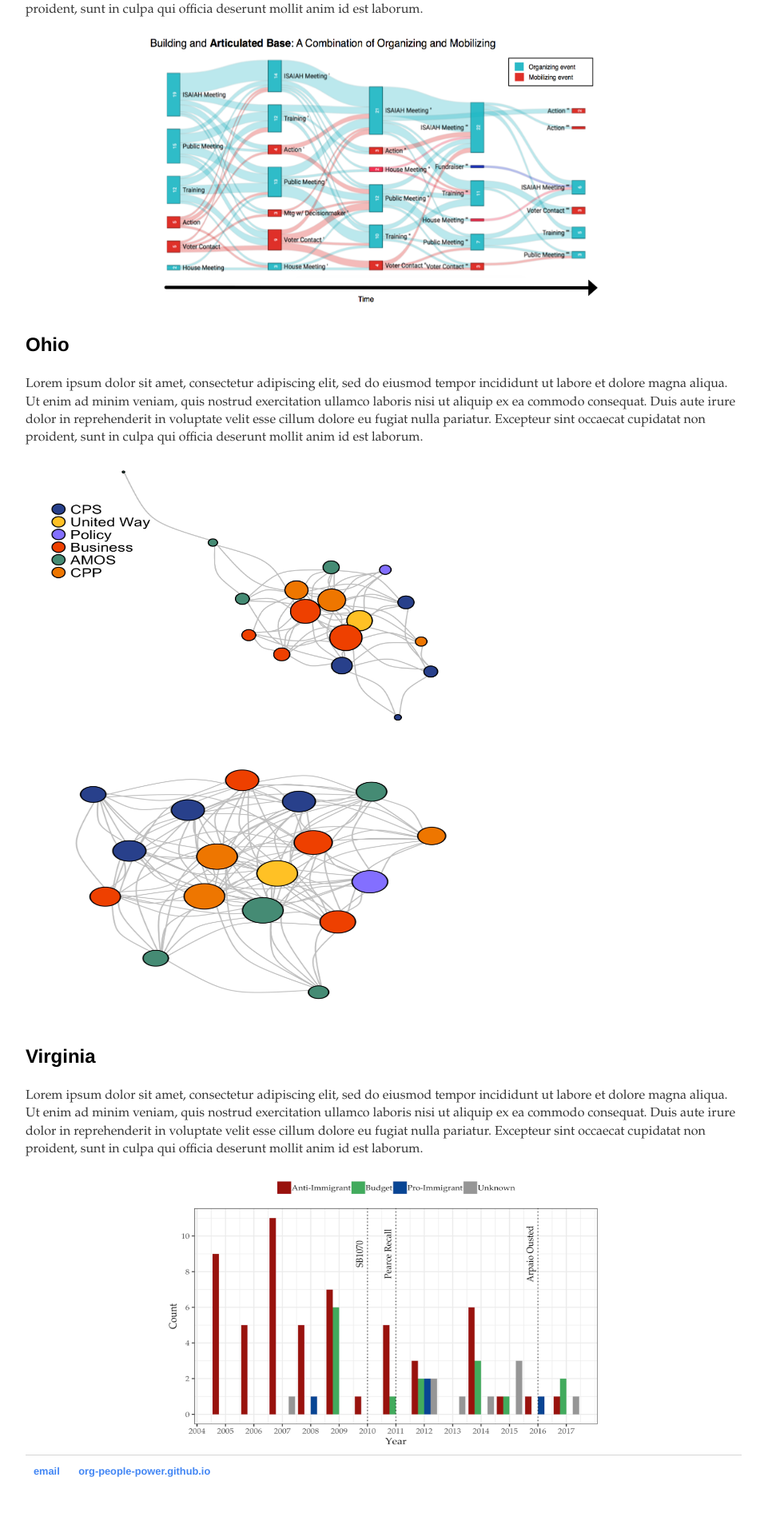
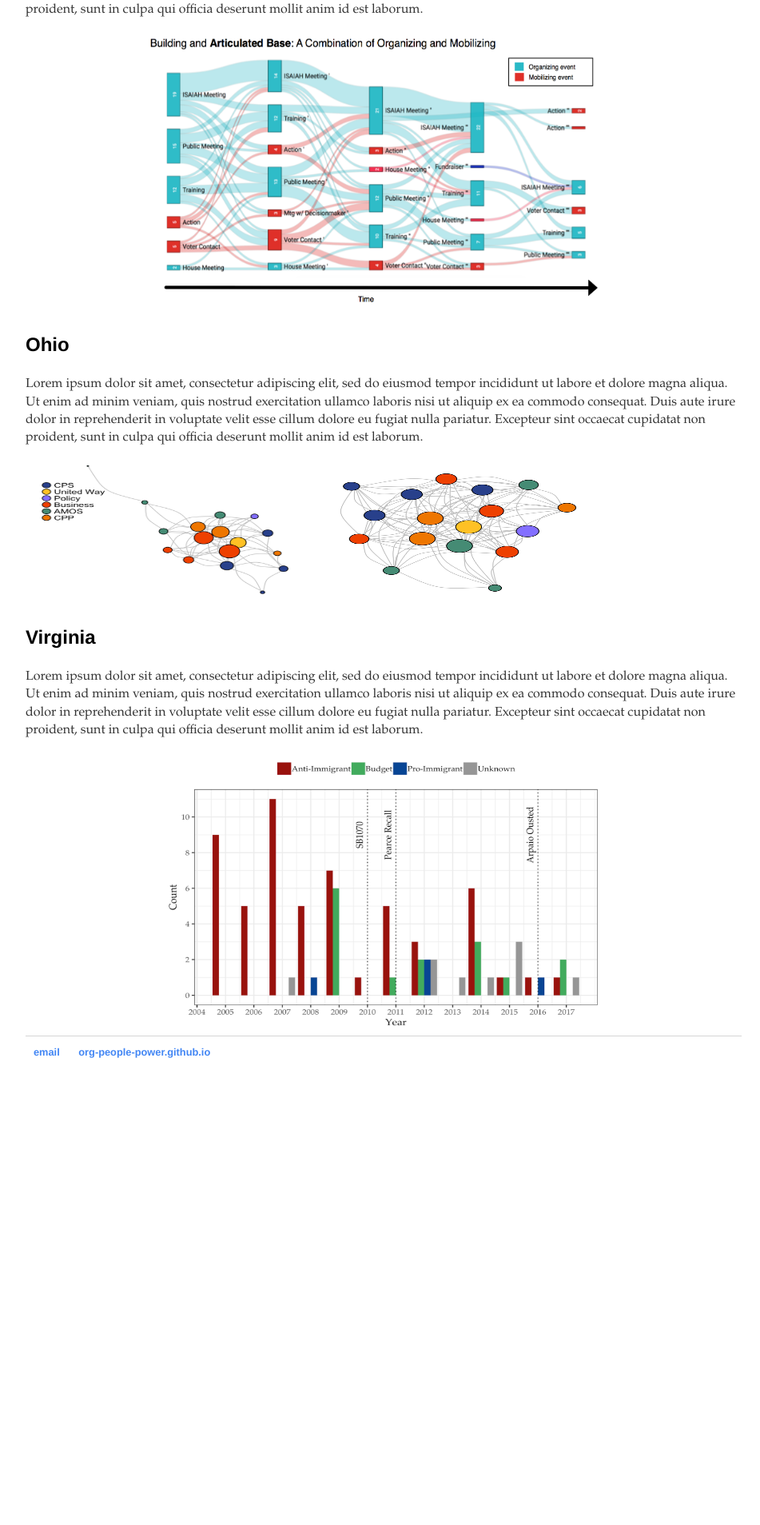
Before and after one commit to org-people-power/org-people-power.github.io, a Jekyll site: the page built from states/index.html, in a window 1280 px wide. Shown: the part 877-2784 px from the top of the page at 80% size, without its empty margins (160-1111 px from the left). Built offline with Jekyll 4.4.1, drawn with Linux system fonts in a browser that asks for light colours; after the commit the page ends 2260 px from its top, so only the background shows below that.

Commit message:
Update index.html

```diff
--- a/states/index.html
+++ b/states/index.html
@@ -20,8 +20,8 @@
 
 	<h3> Ohio </h3>
 	<p> Lorem ipsum dolor sit amet, consectetur adipiscing elit, sed do eiusmod tempor incididunt ut labore et dolore magna aliqua. Ut enim ad minim veniam, quis nostrud exercitation ullamco laboris nisi ut aliquip ex ea commodo consequat. Duis aute irure dolor in reprehenderit in voluptate velit esse cillum dolore eu fugiat nulla pariatur. Excepteur sint occaecat cupidatat non proident, sunt in culpa qui officia deserunt mollit anim id est laborum.</p>
-<img src="/images/oh_2013_strategizing_anon.png" alt="HTML5 Icon" style="width:550px;height:350px;">
-<img src="/images/oh_2016_strategizing_anon.png" alt="HTML5 Icon" style="width:550px;height:350px;">
+<img src="/images/oh_2013_strategizing_anon.png" alt="HTML5 Icon" style="width:350px;height:180px;">
+<img src="/images/oh_2016_strategizing_anon.png" alt="HTML5 Icon" style="width:350px;height:180px;">
 	<h3> Virginia </h3>
 	<p> Lorem ipsum dolor sit amet, consectetur adipiscing elit, sed do eiusmod tempor incididunt ut labore et dolore magna aliqua. Ut enim ad minim veniam, quis nostrud exercitation ullamco laboris nisi ut aliquip ex ea commodo consequat. Duis aute irure dolor in reprehenderit in voluptate velit esse cillum dolore eu fugiat nulla pariatur. Excepteur sint occaecat cupidatat non proident, sunt in culpa qui officia deserunt mollit anim id est laborum.</p>
 	<center>
```
